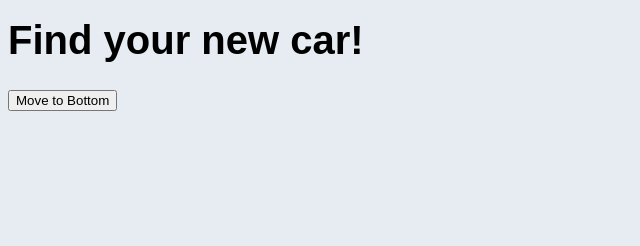
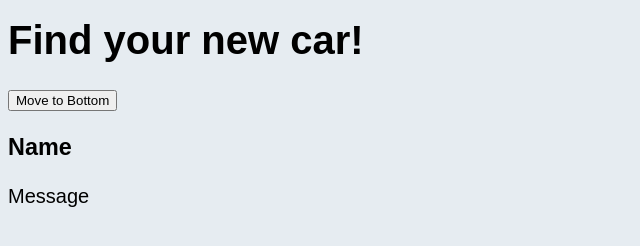
Before and after one commit to sm456456/cards-Vue.js, a plain HTML site: page index.html in a window 1280 px wide. Shown: the whole page, without its empty margins (0-640 px from the left). Drawn offline with nearby package versions, Linux system fonts and the light colour scheme.

Commit message:
add cards

```diff
--- a/index.html
+++ b/index.html
@@ -9,6 +9,10 @@
     <div id="app">
       <h1>Find your new car!</h1>
       <button type="button" class="move">Move to Bottom</button>
+      <div class="card">
+        <h3>Name</h3>
+        <p>Message</p>
+      </div>
     </div>
 
     <script src="https://unpkg.com/vue@next"></script>
```
